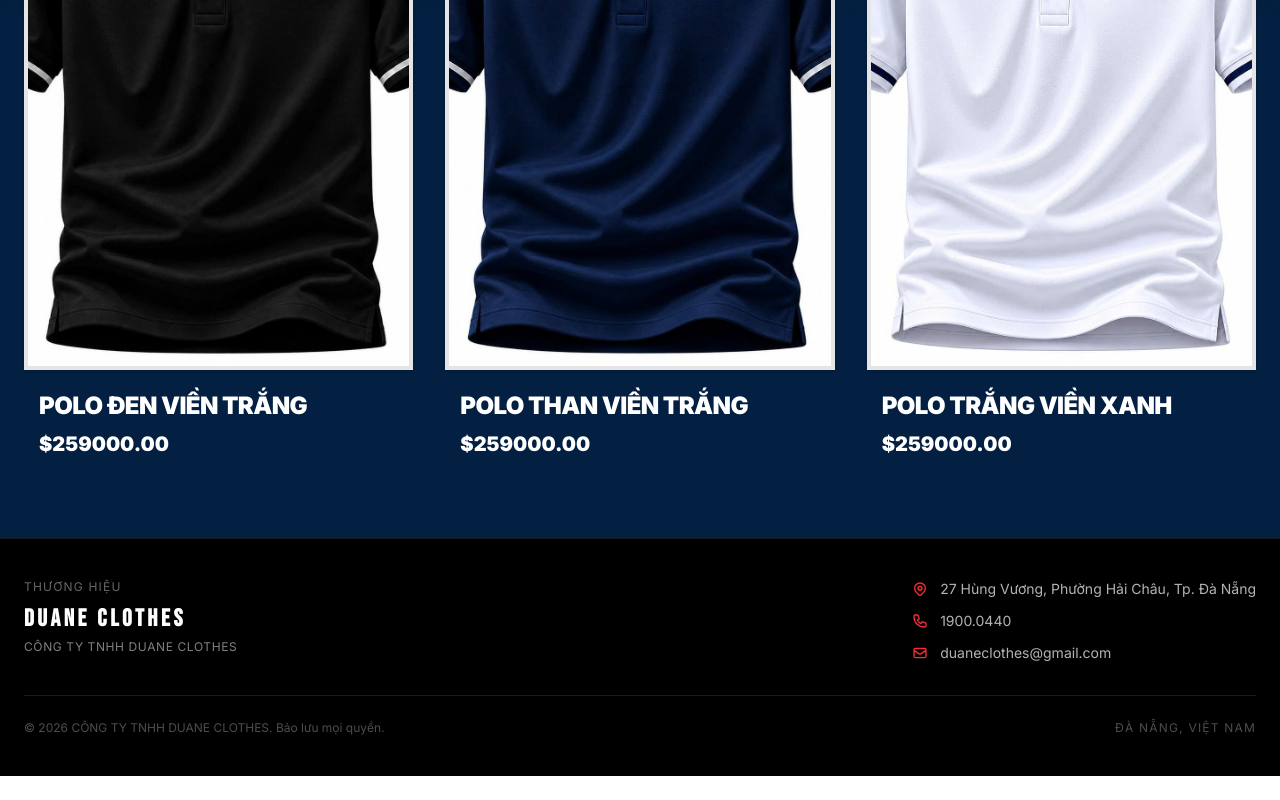
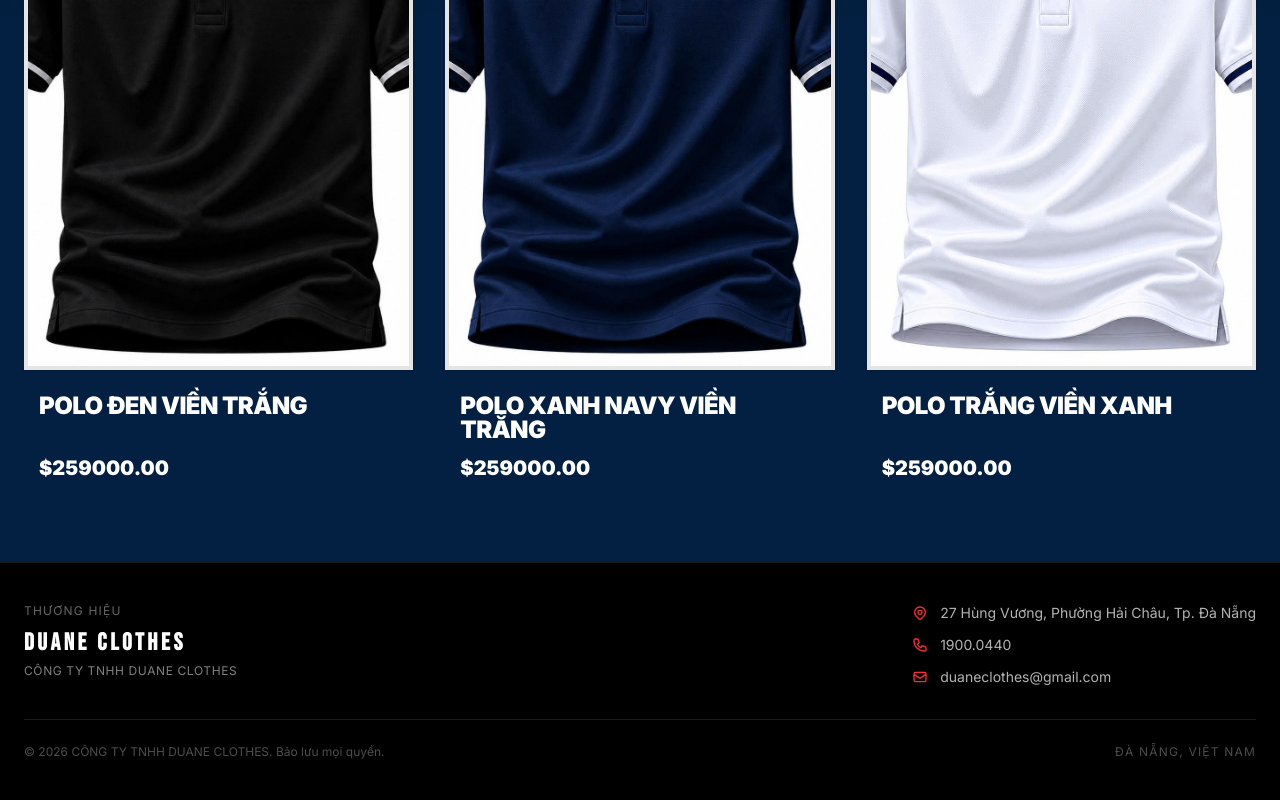
Before and after one commit to thancode99382/duaneclothes, a Next.js app: page /search in a window 1280 px wide. Shown: the part 785-1585 px from the top of the page. Before the commit the page ends 1561 px from the top, so only its background shows below. Built offline with nearby package versions, Linux system fonts and the light colour scheme; a web font is replaced by a local one.

Commit message:
udpate the content

```diff
--- a/data/products.ts
+++ b/data/products.ts
@@ -32,7 +32,7 @@ export const products: Product[] = [
   },
   {
     id: "2",
-    name: "Polo than Viền Trắng",
+    name: "Polo Xanh navy Viền Trắng",
     description: "Áo polo tím mượt mà với thiết kế tối giản. Chi tiết tạo nên sự khác biệt.",
     price: 259000,
     originalPrice: 570000,
```
